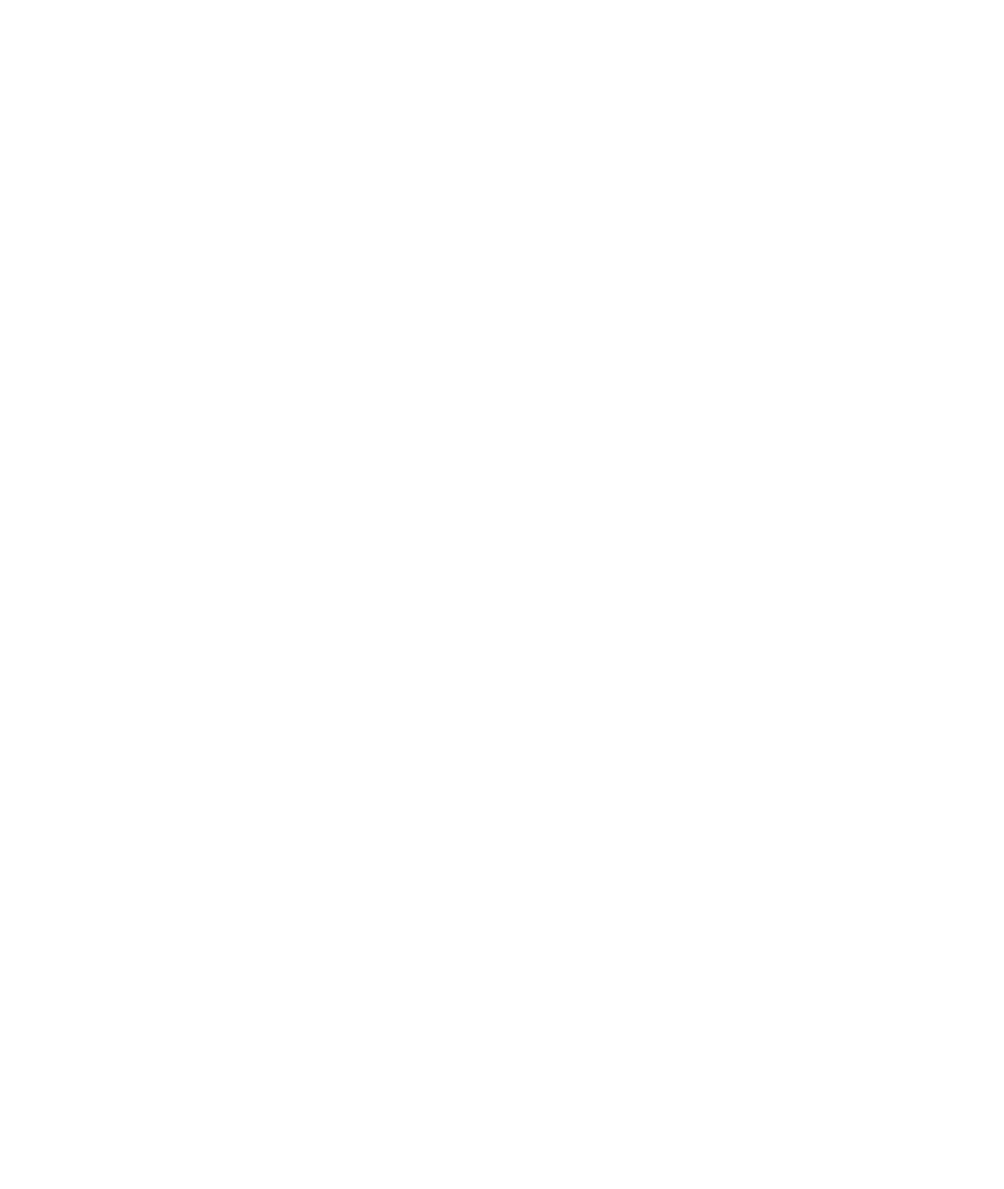
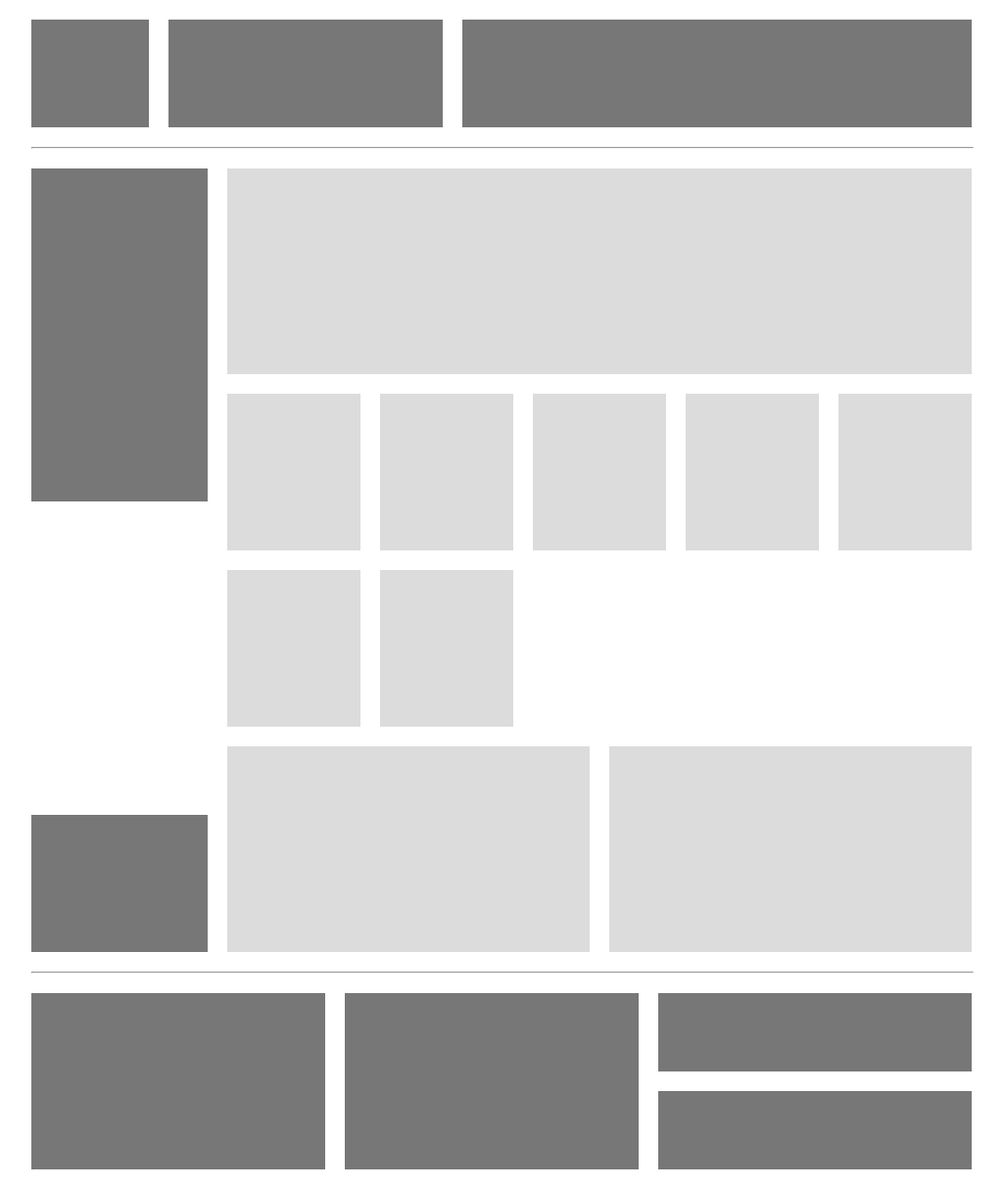
Before and after one commit to ZaikinaEvgeniya/Project1, a plain HTML site: page index.html in a window 1280 px wide. Shown: the whole page at 98% size, without its empty margins (128-1153 px from the left). Before the commit the page ends 800 px from the top, so only its background shows below. Drawn offline with Linux system fonts and the light colour scheme.

Commit message:
Create grid

```diff
--- a/index.html
+++ b/index.html
@@ -3,8 +3,45 @@
 <head>
     <meta charset="UTF-8">
     <title>Title</title>
+    <link rel="stylesheet" type="text/css" href="styles.css">
 </head>
 <body>
-
+<div class="mid">
+    <header class="header clearfix">
+        <div class="block1 block"></div>
+        <div class="block2 block"></div>
+        <div class="block3 block"></div>
+    </header>
+    <hr>
+</div>
+<div class="mid">
+    <div class="content clearfix">
+        <div class="left">
+            <div class="block4 block"></div>
+            <div class="block7 block"></div>
+        </div>
+        <div class="center">
+            <div class="block5 block"></div>
+            <div class="block6 block"></div>
+            <div class="block6 block"></div>
+            <div class="block6 block"></div>
+            <div class="block6 block"></div>
+            <div class="block6 block"></div>
+            <div class="block6 block"></div>
+            <div class="block6 block"></div>
+            <div class="block8 block"></div>
+            <div class="block9 block"></div>
+        </div>
+    </div>
+    <hr>
+</div>
+<div class="mid">
+    <footer class="footer">
+        <div class="block10 block"></div>
+        <div class="block11 block"></div>
+        <div class="block12 block"></div>
+        <div class="block13 block"></div>
+    </footer>
+</div>
 </body>
 </html>
--- /dev/null
+++ b/styles.css
@@ -0,0 +1,133 @@
+body{
+    margin: 0;
+    padding: 0;
+    font : 14px/22px Arial,sans-serif;
+}
+
+/*Структура сайта*/
+.mid{
+    width: 1100px;
+    margin: 0 auto;
+}
+
+/*Шапка сайта*/
+
+.block{
+    float: left;
+    height: 110px;
+    background: #777777;
+    margin: 20px 0;
+}
+
+.block1{
+    width: 120px;
+    margin-left: 70px;
+    margin-right: 20px;
+}
+
+.block2{
+    width: 280px;
+    margin-right: 20px;
+}
+
+.block3{
+    width: 520px;
+}
+
+.clearfix:after{
+    content: "";
+    display: table;
+    clear: both;
+}
+
+hr{
+    width: 960px;
+    margin: 0;
+    margin-left: 70px;
+}
+
+/*Контент*/
+.content{
+    margin-bottom: 20px;
+}
+/*Левая часть*/
+.left{
+    width: 180px;
+    margin: 20px 20px 0 70px;
+    float: left;
+}
+
+.block4{
+    width: 180px;
+    height: 340px;
+    margin-bottom: 300px;
+    margin-top: 0;
+}
+
+.block7{
+    width: 180px;
+    height: 140px;
+    margin-bottom: 0;
+}
+
+/*Центральная часть*/
+.center{
+    width: 760px;
+    float: left;
+}
+
+.center>.block{
+    background: #dcdcdc;
+}
+
+.block5{
+    width: 760px;
+    height: 210px;
+}
+
+.block6{
+    width: 136px;
+    height: 160px;
+    margin-top: 0px;
+    margin-right: 20px;
+}
+
+.block6:nth-of-type(6){
+    margin-right: 0;
+}
+
+.block6:nth-of-type(8){
+    margin-right: 448px;
+}
+
+.block8,.block9{
+    margin-top: 0;
+    width: 370px;
+    height: 210px;
+    margin-bottom: 0;
+}
+
+.block8{
+    margin-right: 20px;
+}
+
+/*Футер*/
+
+.block10, .block11{
+    width: 300px;
+    height: 180px;
+    margin-left: 70px;
+    margin-right: 20px;
+}
+
+.block11{
+    margin-left: 0px;
+}
+
+.block12, .block13{
+    width: 320px;
+    height: 80px;
+}
+.block13{
+    margin-top: 0px;
+}
```
